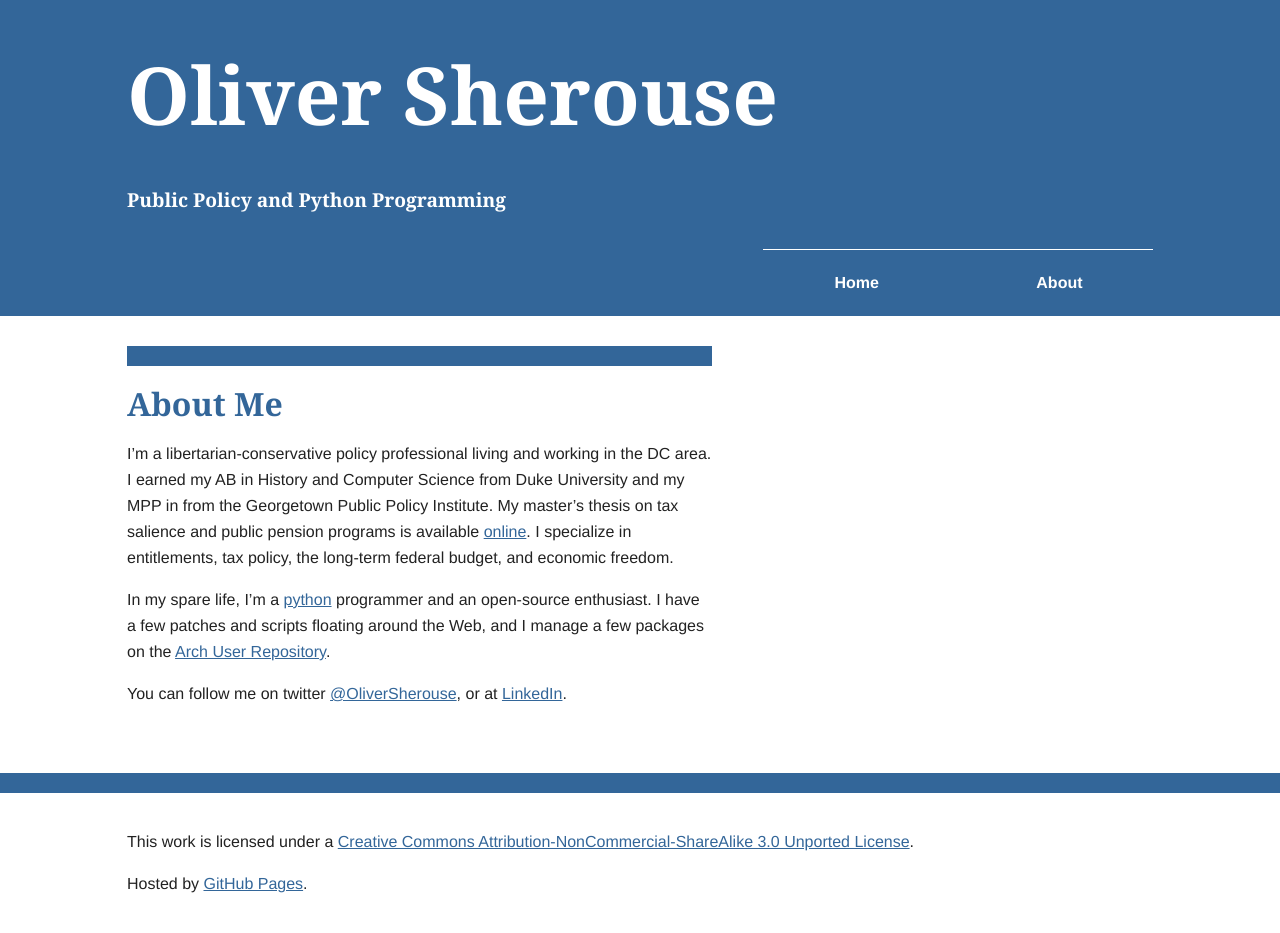
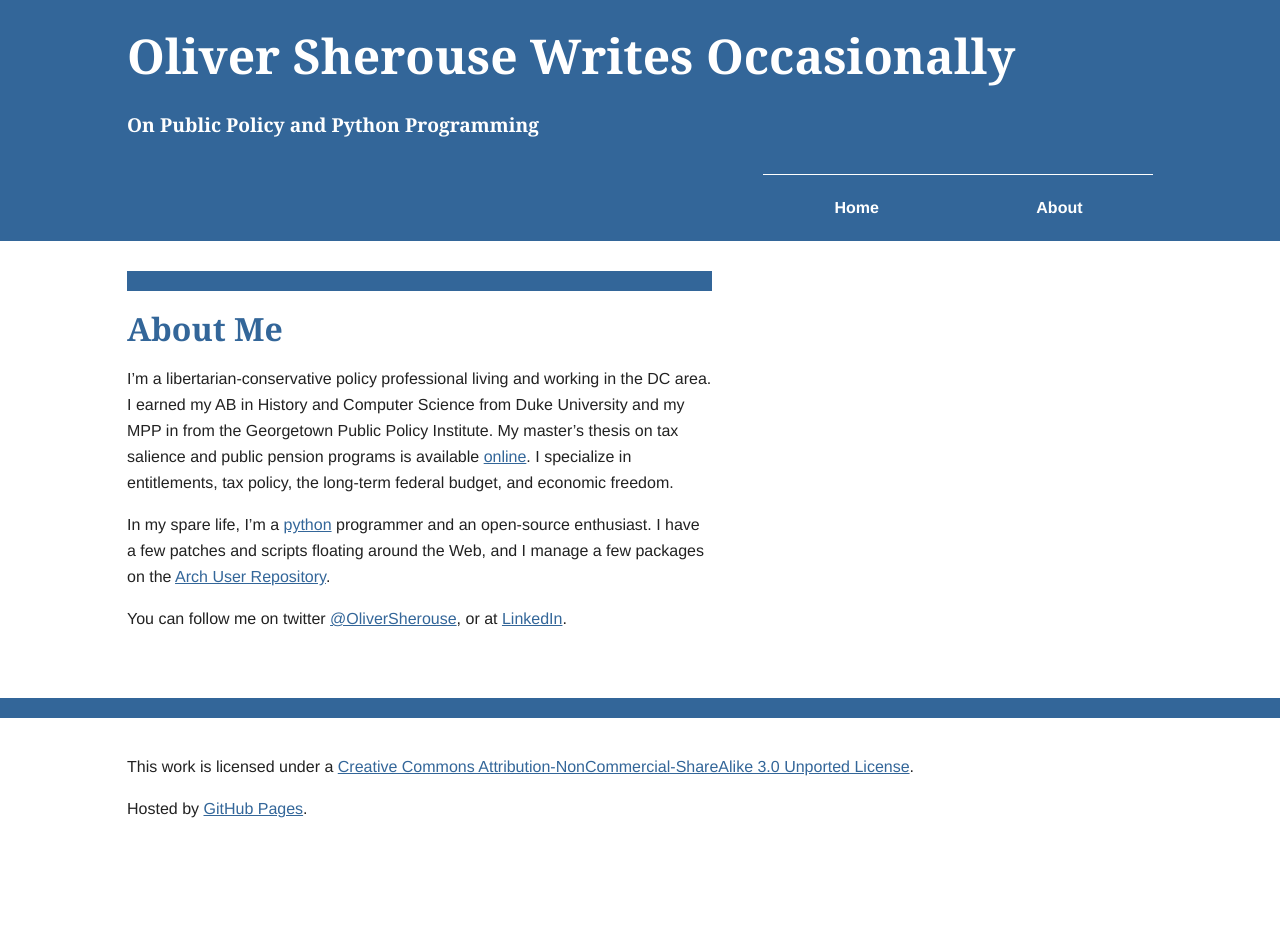
Before and after one commit to OliverSherouse/OliverSherouse.github.io, a Jekyll site: the page built from about.markdown, in a window 1280 px wide. Built offline with Jekyll 4.4.1, drawn with Linux system fonts in a browser that asks for light colours; nearby versions of some CDN libraries; Markdown is read by kramdown in place of the engine named in the settings; after the commit the page ends 900 px from its top, so only the background shows below that.

Commit message:
updated site name and title text size

```diff
--- a/_config.yml
+++ b/_config.yml
@@ -1,7 +1,7 @@
-name: Oliver Sherouse
+name: Oliver Sherouse Writes Occasionally
 markdown: rdiscount
 rdiscount:
     extensions: ["smart"]
-pygments: true
+highlighter: pygments
 paginate: 5
 url: http://www.oliversherouse.com
--- a/_layouts/default.html
+++ b/_layouts/default.html
@@ -36,7 +36,7 @@
             <header class="wrapper clearfix">
                 <hgroup class="title">
                 <h1><a href="/">{{ site.name }}</a></h1>
-                <h2>Public Policy and Python Programming</h2>
+                <h2>On Public Policy and Python Programming</h2>
                 </hgroup>
                 <nav>
                     <ul>
--- a/css/main.css
+++ b/css/main.css
@@ -293,10 +293,6 @@ blockquote {
         margin-right: 0;
     }
 
-    .title h1 {
-        font-size: 3em;
-    }
-
 /* ========================
     INTERMEDIATE: IE Fixes
    ======================== */
@@ -317,7 +313,7 @@ blockquote {
    ============ */
 
     .title h1 {
-        font-size: 5em;
+        font-size: 3em;
     }
 
     .title h2{
```
Also changed, not shown: img/price_indexes_six_series.png, img/price_indexes_three_series.png.
